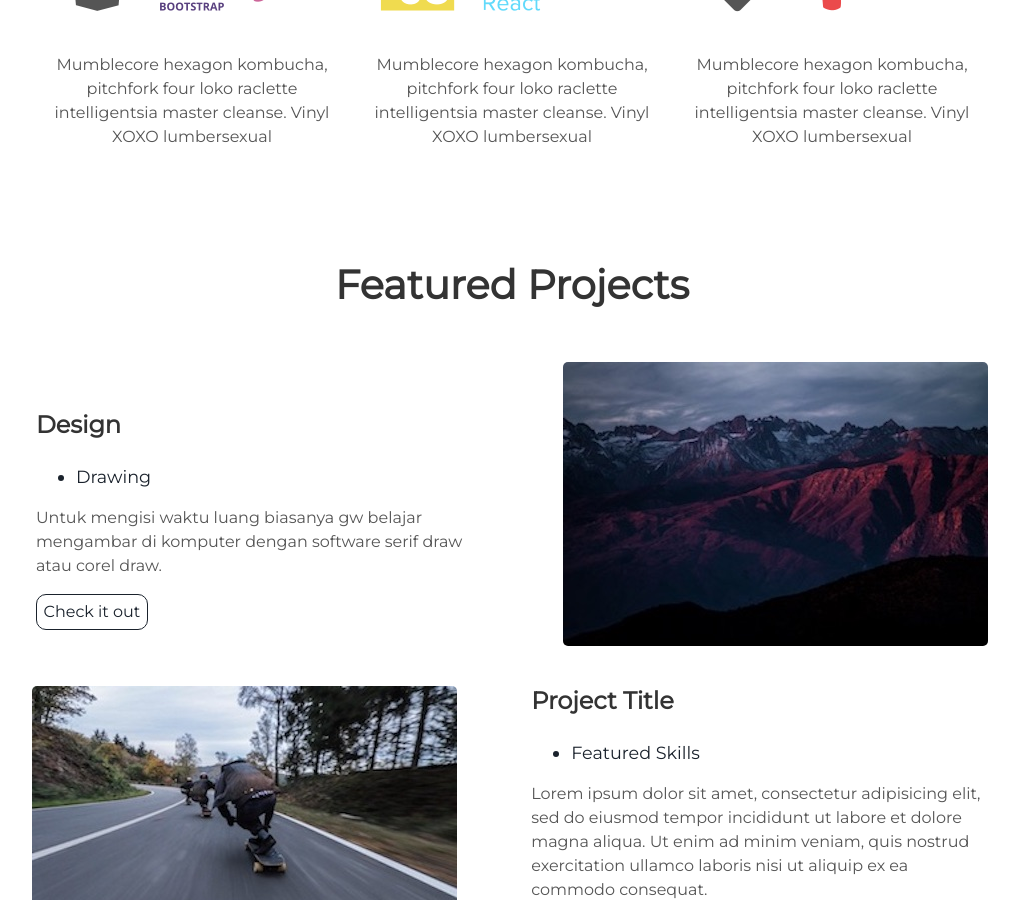
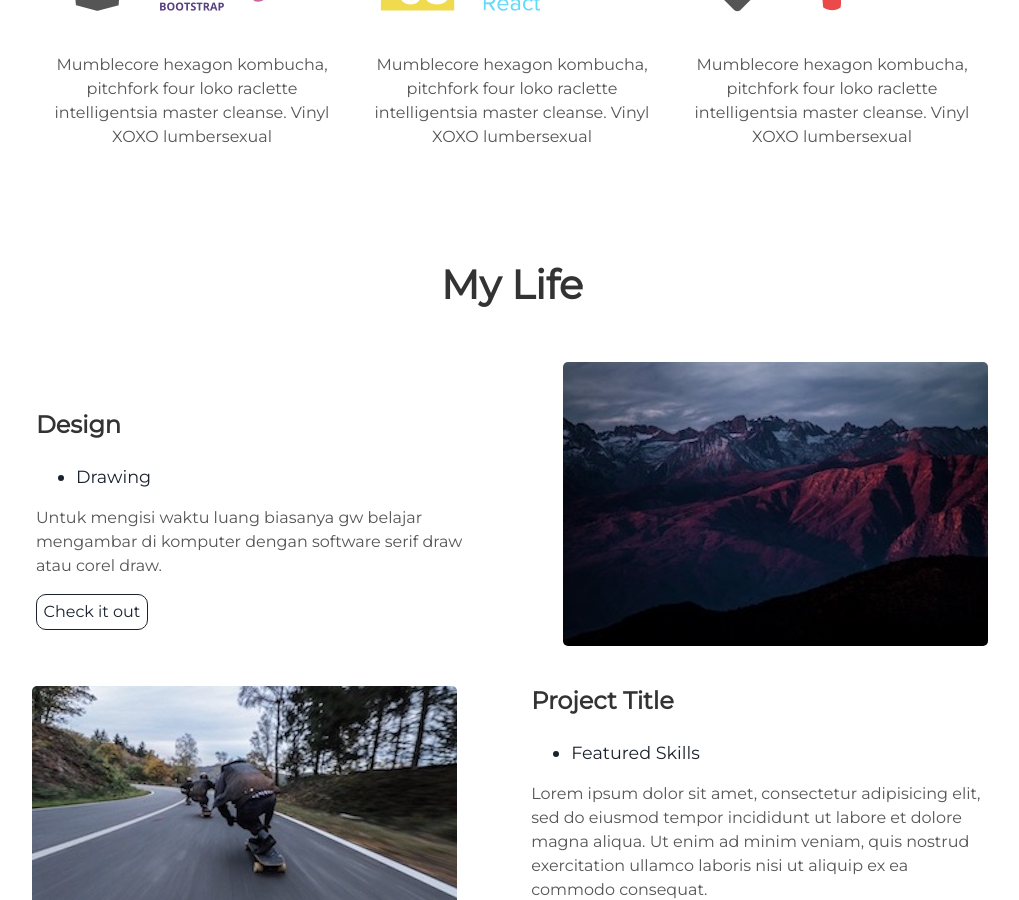
Before and after one commit to adif48/adif48, a Jekyll site: the page built from index.html, in a window 1280 px wide and 900 px high, scrolled down 1313 px. Shown: the whole window, without its empty margins (128-1147 px from the left). Built offline with Jekyll 4.4.1, drawn with Linux system fonts in a browser that asks for light colours.

Commit message:
Update projects.html

```diff
--- a/_includes/projects.html
+++ b/_includes/projects.html
@@ -1,5 +1,5 @@
 <div class="user-details">
-  <h1> Featured Projects </h1>
+  <h1> My Life </h1>
 </div>
 <div class="user-projects">
   <div class="images-right">
```
